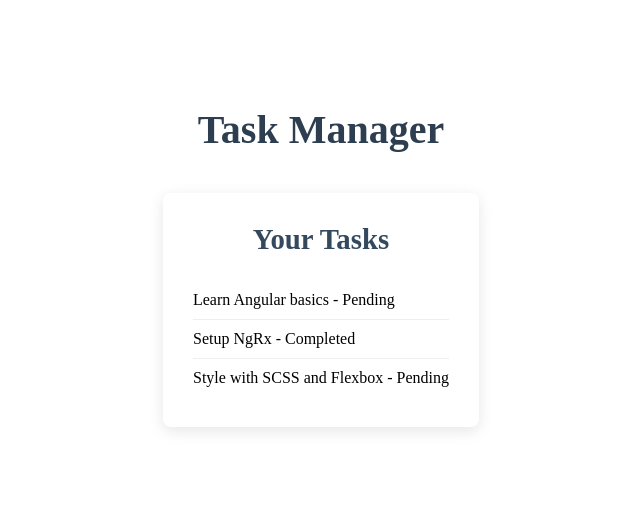
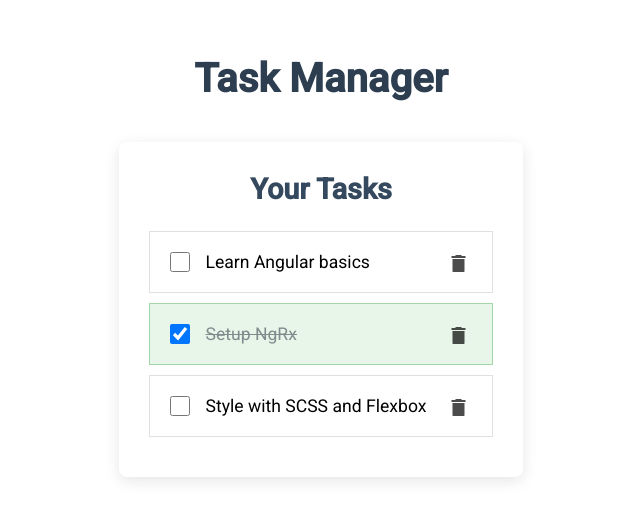
Before and after one commit to vol4k/angular-task-manager-app, an Angular app: page / in a window 1280 px wide. Shown: the part 134-654 px from the top of the page, without its empty margins (319-959 px from the left). Built offline with nearby package versions, Linux system fonts and the light colour scheme; what @ngrx/effects, @ngrx/store would draw is missing.

Commit message:
feat: Create TaskItem component and integrate into TaskList, add delete icon from Angular Material

```diff
--- a/angular.json
+++ b/angular.json
@@ -32,6 +32,7 @@
               }
             ],
             "styles": [
+              "@angular/material/prebuilt-themes/azure-blue.css",
               "src/styles.scss"
             ],
             "scripts": []
@@ -91,6 +92,7 @@
               }
             ],
             "styles": [
+              "@angular/material/prebuilt-themes/azure-blue.css",
               "src/styles.scss"
             ],
             "scripts": []
--- a/package.json
+++ b/package.json
@@ -11,10 +11,12 @@
   },
   "private": true,
   "dependencies": {
+    "@angular/cdk": "^19.2.18",
     "@angular/common": "^19.2.0",
     "@angular/compiler": "^19.2.0",
     "@angular/core": "^19.2.0",
     "@angular/forms": "^19.2.0",
+    "@angular/material": "^19.2.18",
     "@angular/platform-browser": "^19.2.0",
     "@angular/platform-browser-dynamic": "^19.2.0",
     "@angular/router": "^19.2.0",
--- /dev/null
+++ b/src/app/task-item/task-item.component.html
@@ -0,0 +1,11 @@
+<div class="task-item" [class.completed]="task.completed">
+  <input
+    type="checkbox"
+    [checked]="task.completed"
+    (change)="onToggleCompleted()"
+    class="task-checkbox"
+  /><span class="task-title">{{ task.title }}</span
+  ><button class="delete-button" (click)="onDeleteTask()">
+    <mat-icon aria-label="Delete Task" class="delete-icon">delete</mat-icon>
+  </button>
+</div>
--- /dev/null
+++ b/src/app/task-item/task-item.component.scss
@@ -0,0 +1,59 @@
+.task-item {
+  display: flex;
+  align-items: center;
+  padding: 15px 20px;
+  border: 1px solid #e0e0e0;
+  margin-bottom: 10px;
+  background-color: #fff;
+  transition: all 0.3s ease;
+
+  &:hover {
+    box-shadow: 0 2px 8px rgba(0, 0, 0, 0.08);
+  }
+
+  &.completed {
+    background-color: #e8f5e9;
+    border-color: #a5d6a7;
+    .task-title {
+      text-decoration: line-through;
+      color: #7f8c8d;
+    }
+  }
+
+  .task-checkbox {
+    margin-right: 15px;
+    width: 20px;
+    height: 20px;
+    cursor: pointer;
+    flex-shrink: 0;
+  }
+
+  .task-title {
+    flex-grow: 1;
+    font-size: 1.1em;
+    word-break: break-word;
+  }
+
+  .delete-button {
+    background: none;
+    border: none;
+    cursor: pointer;
+    margin-left: 15px;
+    padding: 5px;
+    display: flex;
+    align-items: center;
+    justify-content: center;
+    flex-shrink: 0;
+
+    .delete-icon {
+      width: 20px;
+      height: 20px;
+      filter: grayscale(100%) opacity(0.7);
+      transition: filter 0.2s ease;
+    }
+
+    &:hover .delete-icon {
+      filter: grayscale(0%) opacity(1);
+    }
+  }
+}
--- /dev/null
+++ b/src/app/task-item/task-item.component.ts
@@ -0,0 +1,31 @@
+import {
+  ChangeDetectionStrategy,
+  Component,
+  Input,
+  Output,
+  EventEmitter,
+} from '@angular/core';
+import { CommonModule } from '@angular/common';
+import { Task } from '../models/task.model';
+import { MatIconModule } from '@angular/material/icon';
+
+@Component({
+  selector: 'app-task-item',
+  imports: [CommonModule, MatIconModule],
+  templateUrl: './task-item.component.html',
+  styleUrl: './task-item.component.scss',
+  changeDetection: ChangeDetectionStrategy.OnPush,
+})
+export class TaskItemComponent {
+  @Input({ required: true }) task!: Task;
+  @Output() toggleCompleted = new EventEmitter<string>();
+  @Output() deleteTask = new EventEmitter<string>();
+
+  onToggleCompleted(): void {
+    this.toggleCompleted.emit(this.task.id);
+  }
+
+  onDeleteTask(): void {
+    this.deleteTask.emit(this.task.id);
+  }
+}
--- a/src/app/task-list/task-list.component.html
+++ b/src/app/task-list/task-list.component.html
@@ -4,9 +4,12 @@
     *ngIf="tasks && tasks.length > 0; else noTasks"
     class="task-items-wrapper"
   >
-    <p *ngFor="let task of tasks">
-      {{ task.title }} - {{ task.completed ? "Completed" : "Pending" }}
-    </p>
+    <app-task-item
+      *ngFor="let task of tasks"
+      [task]="task"
+      (toggleCompleted)="onToggleTaskComplete($event)"
+      (deleteTask)="onDeleteTask($event)"
+    />
   </div>
   <ng-template #noTasks>
     <p class="no-tasks-message">No tasks found. Time to add some!</p>
--- a/src/app/task-list/task-list.component.ts
+++ b/src/app/task-list/task-list.component.ts
@@ -1,14 +1,25 @@
 import { ChangeDetectionStrategy, Component, Input } from '@angular/core';
 import { CommonModule } from '@angular/common';
 import { Task } from '../models/task.model';
+import { TaskItemComponent } from '../task-item/task-item.component';
 
 @Component({
   selector: 'app-task-list',
-  imports: [CommonModule],
+  imports: [CommonModule, TaskItemComponent],
   templateUrl: './task-list.component.html',
   styleUrl: './task-list.component.scss',
   changeDetection: ChangeDetectionStrategy.OnPush,
 })
 export class TaskListComponent {
   @Input() tasks: Task[] | null = [];
+
+  // TODO onToggleTaskComplete implementation
+  onToggleTaskComplete(taskId: string): void {
+    console.log('Toggle complete for task ID:', taskId);
+  }
+
+  // TODO onDeleteTask implementation
+  onDeleteTask(taskId: string): void {
+    console.log('Delete task ID:', taskId);
+  }
 }
--- a/src/index.html
+++ b/src/index.html
@@ -6,6 +6,8 @@
   <base href="/">
   <meta name="viewport" content="width=device-width, initial-scale=1">
   <link rel="icon" type="image/x-icon" href="favicon.ico">
+  <link href="https://fonts.googleapis.com/css2?family=Roboto:wght@300;400;500&display=swap" rel="stylesheet">
+  <link href="https://fonts.googleapis.com/icon?family=Material+Icons" rel="stylesheet">
 </head>
 <body>
   <app-root></app-root>
--- a/src/styles.scss
+++ b/src/styles.scss
@@ -4,3 +4,6 @@
   padding: 0;
   box-sizing: border-box;
 }
+
+html, body { height: 100%; }
+body { margin: 0; font-family: Roboto, "Helvetica Neue", sans-serif; }
```
Also changed, not shown: 2 other files (tests, documents, lock files or other folders).
